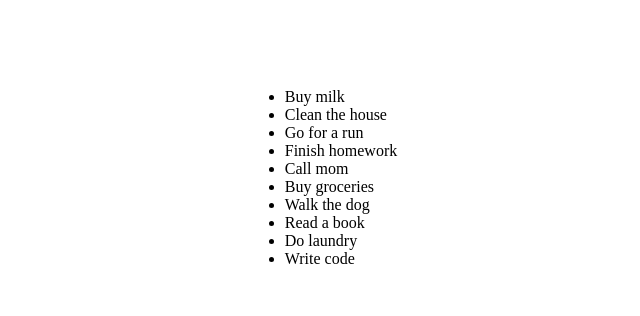
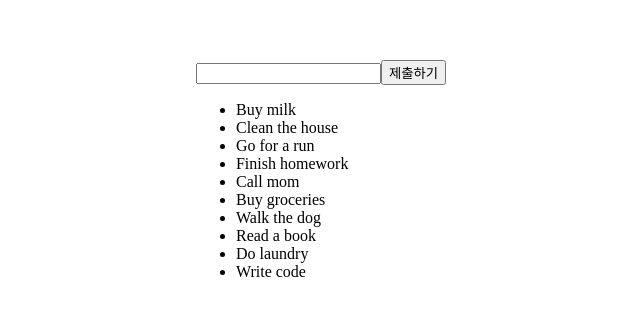
Before and after one commit to mujin0137/react-basic-9th-todo, a React (Vite) app: page / in a window 1280 px wide. Shown: the part 230-546 px from the top of the page, without its empty margins (319-959 px from the left). Built offline with nearby package versions, Linux system fonts and the light colour scheme.

Commit message:
feat: TodoList 컴포넌트에 상태 관리 및 제출 기능 추가가

```diff
--- a/src/components/TodoList.jsx
+++ b/src/components/TodoList.jsx
@@ -1,4 +1,6 @@
-const todos = [
+import { useState } from "react";
+
+const SAMPLE_TODOS = [
   { id: 1, text: "Buy milk" },
   { id: 2, text: "Clean the house" },
   { id: 3, text: "Go for a run" },
@@ -12,12 +14,36 @@
 ];
 
 const TodoList = () => {
+  const [todos, setTodos] = useState(SAMPLE_TODOS);
+  const [todoText, setTodoText] = useState("");
+
+  const handleSubmit = (e) => {
+    e.preventDefault();
+
+    if (!todoText.trim()) {
+      return;
+    }
+
+    setTodos([{ id: crypto.randomUUID(), text: todoText}, ...todos]);
+
+    setTodoText("")
+  };
+
+  const handleChangeTodoText = (e) => {
+    setTodoText(e.target.value)
+  }
   return (
-    <ul>
-      {todos.map((todo) =>
-         (<li key={todo.id}>{todo.text}</li>)
-      )}
-    </ul>
+    <div>
+      <form onSubmit={handleSubmit}>
+        <input type="text" value={todoText} onChange={handleChangeTodoText}/>
+        <button type="submit">제출하기</button>
+      </form>
+      <ul>
+        {todos.map((todo) => (
+          <li key={todo.id}>{todo.text}</li>
+        ))}
+      </ul>
+    </div>
   );
 };
 
```
